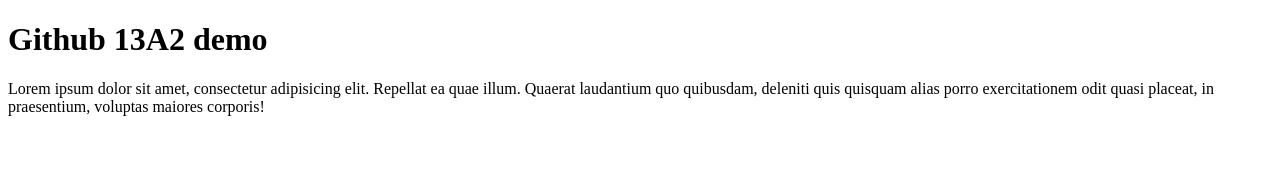
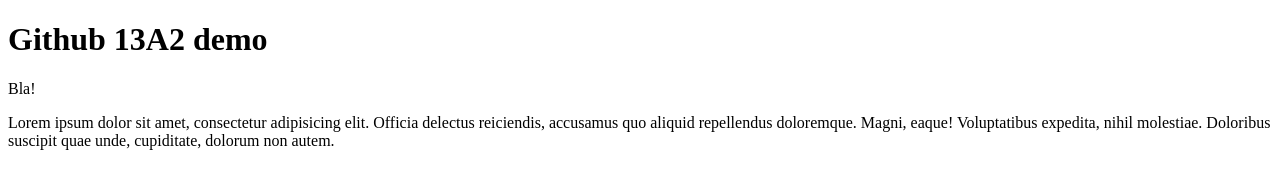
Before and after one commit to uwantsomecandy/github13A2, a plain HTML site: page index.html in a window 1280 px wide. Drawn offline with Linux system fonts and the light colour scheme.

Commit message:
Vierde commit

```diff
--- a/index.html
+++ b/index.html
@@ -7,6 +7,7 @@
 	</head>
 	<body>
 		<h1>Github 13A2 demo</h1>
-		<p>Lorem ipsum dolor sit amet, consectetur adipisicing elit. Repellat ea quae illum. Quaerat laudantium quo quibusdam, deleniti quis quisquam alias porro exercitationem odit quasi placeat, in praesentium, voluptas maiores corporis!</p>
+		<p>Bla!</p>
+		<p>Lorem ipsum dolor sit amet, consectetur adipisicing elit. Officia delectus reiciendis, accusamus quo aliquid repellendus doloremque. Magni, eaque! Voluptatibus expedita, nihil molestiae. Doloribus suscipit quae unde, cupiditate, dolorum non autem.</p>
 	</body>
 </html>
```
